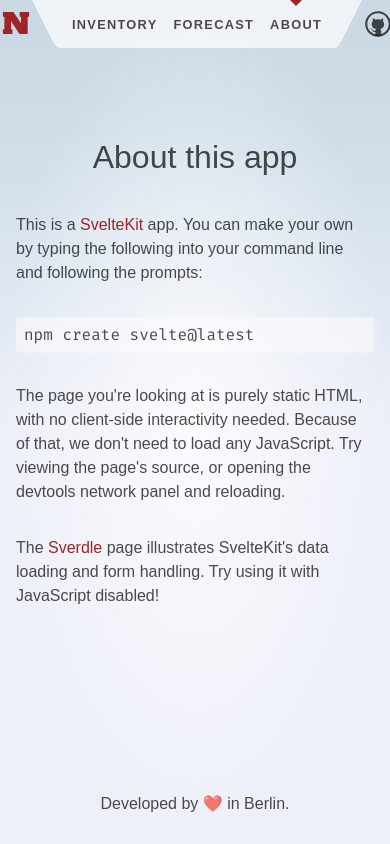
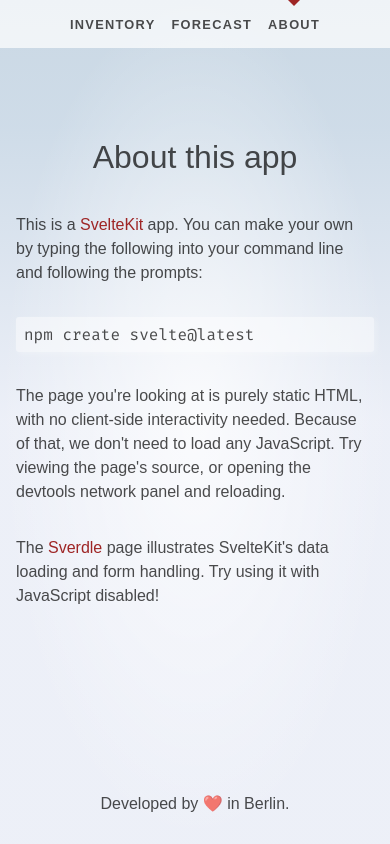
Before and after one commit to jarjan/naubay-frontend, a SvelteKit app: page /about in a window 390 px wide. Built offline with nearby package versions, Linux system fonts and the light colour scheme.

Commit message:
Update Header.svelte

```diff
--- a/src/routes/Header.svelte
+++ b/src/routes/Header.svelte
@@ -89,6 +89,7 @@
 		padding: 0;
 		margin: 0;
 		height: 3em;
+		width: initial;
 		display: flex;
 		justify-content: center;
 		align-items: center;
@@ -131,4 +132,17 @@
 	a:hover {
 		color: var(--color-theme-1);
 	}
+
+
+	@media (max-width: 420px) {
+		.corner,
+		svg {
+			display: none;
+		}
+
+		nav,
+		ul {
+			width: 100%;
+		}
+	}
 </style>
```
